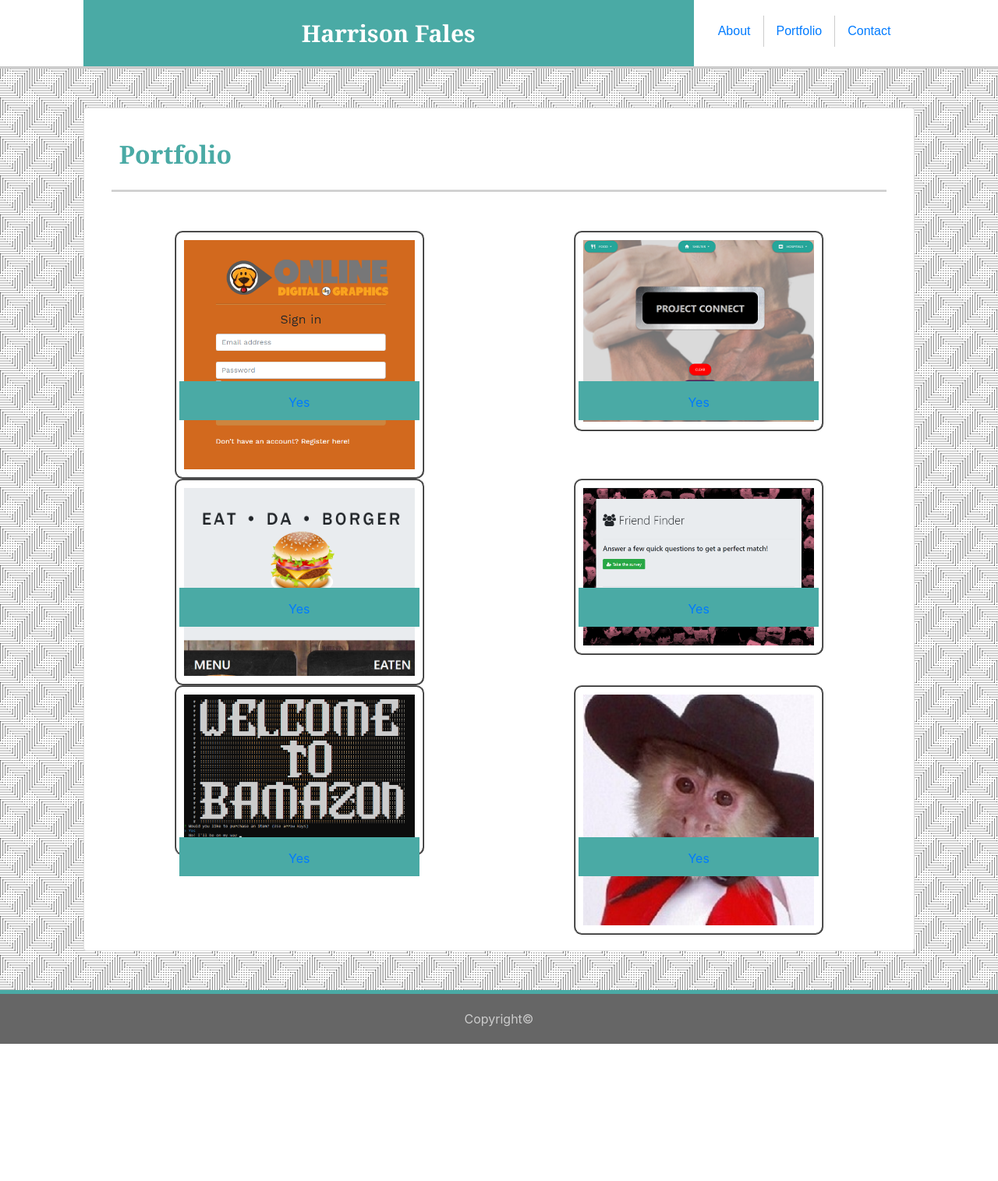
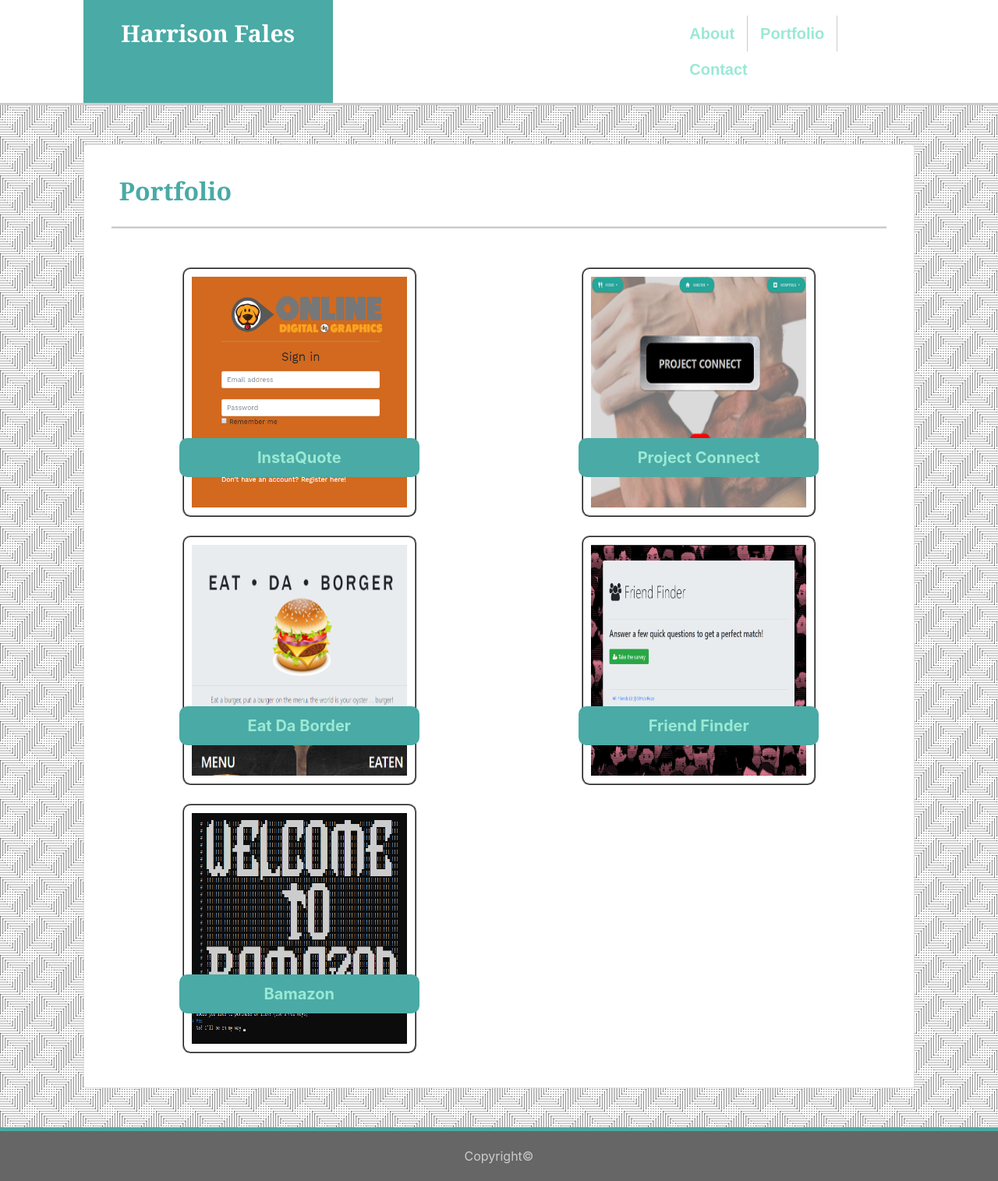
Before and after one commit to harblesin/Bootstrap-Portfolio, a plain HTML site: page portfolio.html in a window 1280 px wide. Shown: the whole page at 78% size. Before the commit the page ends 1339 px from the top, so only its background shows below. Drawn offline with nearby package versions, Linux system fonts and the light colour scheme.

Commit message:
portfolio page complete with links and styled banners and responsive css, navbar needs to be adjusted for responsiveness

```diff
--- a/assets/css/style.css
+++ b/assets/css/style.css
@@ -14,7 +14,6 @@
 .nav {
   margin-top: 20px;
   margin-bottom: 20px;
-  float:right;
   font-family: Arial, "Helvetica Neue", Helvetica, sans-serif;
 }
 
@@ -96,12 +95,14 @@ html{
   height:50px;
   margin:auto;
   width: 60%;
-  padding-top: 15px;
+  min-width: 60%;
+  padding-top: 10px;
   text-align: center;
   background-color: #4aaaa5;
   position:  absolute;
   bottom: 75px;
   left: 20%;
+  border-radius: 10px;
 }
 
 .thumbcontainer{
@@ -109,8 +110,21 @@ html{
 }
 
 img{
-  max-width: 320px;
+  max-width: 300px;
   max-height: 320px;
+  min-height: 320px;
   border: 2px ridge #777777;
   border-radius: 10px;
 }
+
+a{
+  text-decoration: blanchedalmond;
+  font-weight: bold;
+  font-size: 20px;
+  color: #9ae9d5;
+}
+
+a:hover{
+  text-decoration: none;
+  color: #666666;
+}
--- a/portfolio.html
+++ b/portfolio.html
@@ -8,11 +8,7 @@
       crossorigin="anonymous"
     />
     <link rel="stylesheet" href="assets/css/style.css" />
-    <script
-      src="https://stackpath.bootstrapcdn.com/bootstrap/4.3.1/js/bootstrap.min.js"
-      integrity="sha384-JjSmVgyd0p3pXB1rRibZUAYoIIy6OrQ6VrjIEaFf/nJGzIxFDsf4x0xIM+B07jRM"
-      crossorigin="anonymous"
-    ></script>
+
     <title>About Me</title>
   </head>
 
@@ -20,11 +16,13 @@
     <div class="container-fluid">
       <!--Header Row, containts header and navigation bar-->
       <div class="row topper">
-        <div class="col-sm-1"></div>
-        <div class="card-body text-center header col-sm-auto">
+        <div class="col-1"></div>
+        <div class="card-body text-center header col-md-3">
           <strong>Harrison Fales</strong>
         </div>
-        <div class="col-sm-auto bar">
+
+        <div class="col-md-4"></div>
+        <div class="col-md-3 bar">
           <ul class="nav">
             <li class="nav-item">
               <a class="nav-link active" href="index.html">About</a>
@@ -37,7 +35,7 @@
             </li>
           </ul>
         </div>
-        <div class="col-sm-1"></div>
+        <div class="col-1"></div>
       </div>
 
       <div class="row">
@@ -47,35 +45,32 @@
             <h2 class="card-title">Portfolio</h2>
             <hr />
             <div class="row">
-              <div class = "col-6 thumbcontainer">
-                <div class = "banner"><a href="">Yes</a></div>
-                  <img class="thumb" src = "assets/images/instaquote.png" alt = "InstaQuote">
+              <div class = "col-md-6 thumbcontainer ">
+                <div class = "banner"><a href="https://thawing-savannah-52447.herokuapp.com/">InstaQuote</a></div>
+                  <img class="thumb mb-4" src = "assets/images/instaquote.png" alt = "InstaQuote">
 
               </div>
-              <div class = "col-6 thumbcontainer">
-                  <div class = "banner"><a href="">Yes</a></div>
-            <img class="thumb" src="assets/images/projectconnect.png" />
+              <div class = "col-md-6 thumbcontainer">
+                  <div class = "banner"><a href="https://mouriziozeland.github.io/DMH/">Project Connect</a></div>
+            <img class="thumb mb-4" src="assets/images/projectconnect.png" alt = "Project Connect" />
             </div>
             </div>
             <div class="row">
-                <div class = "col-6 thumbcontainer">
-                    <div class = "banner"><a href="">Yes</a></div>
-                    <img class="thumb"  src = "assets/images/burgerlogger.png" alt = "The Psychic Game">
+                <div class = "col-md-6 thumbcontainer">
+                    <div class = "banner"><a href="https://immense-lake-22609.herokuapp.com/">Eat Da Border</a></div>
+                    <img class="thumb mb-4"  src = "assets/images/burgerlogger.png" alt = "Eat Da Borger">
                 </div>
-                <div class = "col-6 thumbcontainer">
-                    <div class = "banner"><a href="">Yes</a></div>
-              <img class="thumb" src="assets/images/friendfinder.png" />
+                <div class = "col-md-6 thumbcontainer">
+                    <div class = "banner"><a href="https://immense-beyond-77897.herokuapp.com/">Friend Finder</a></div>
+              <img class="thumb mb-4" src="assets/images/friendfinder.png" alt="Friendfinder"/>
               </div>
               </div>
               <div class="row">
-                  <div class = "col-6 thumbcontainer">
-                      <div class = "banner"><a href="">Yes</a></div>
-                      <img class="thumb" src = "assets/images/bamazon.png" alt = "The Psychic Game">
+                  <div class = "col-md-6 thumbcontainer">
+                      <div class = "banner"><a href="https://github.com/harblesin/bamazon">Bamazon</a></div>
+                      <img class="thumb mb-4" src = "assets/images/bamazon.png" alt = "Bamazon">
                   </div>
-                  <div class = "col-6 thumbcontainer">
-                      <div class = "banner"><a href="">Yes</a></div>
-                <img class="thumb" src="assets/images/port2.jpg" />
-                </div>
+                  <div class="col-auto"></div>
                 </div>
 
           </div>
@@ -87,5 +82,9 @@
     <footer class="col-12 card-body text-center footer">
       Copyright©
     </footer>
+
+    <script src="https://ajax.googleapis.com/ajax/libs/jquery/3.4.0/jquery.min.js"></script>
+	<script src="https://stackpath.bootstrapcdn.com/bootstrap/4.3.1/js/bootstrap.min.js"></script>
   </body>
+
 </html>
```
